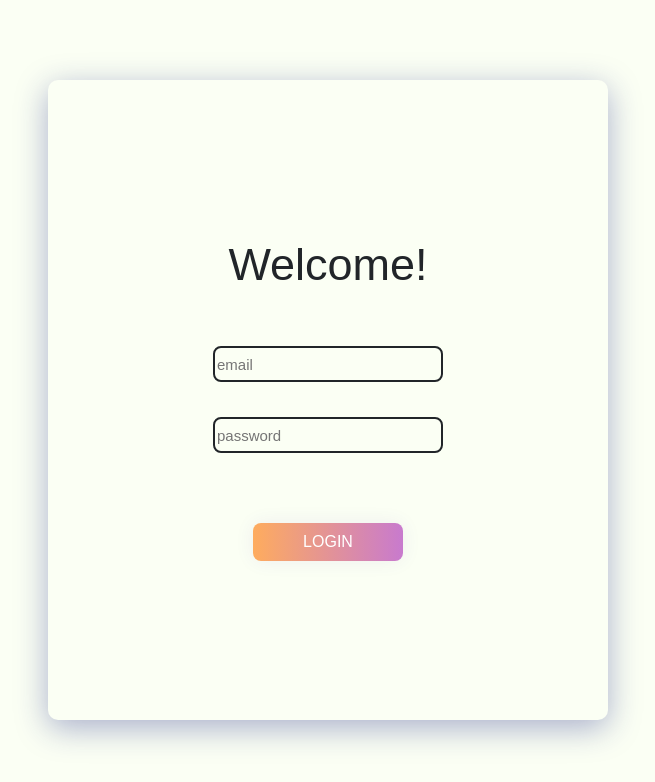
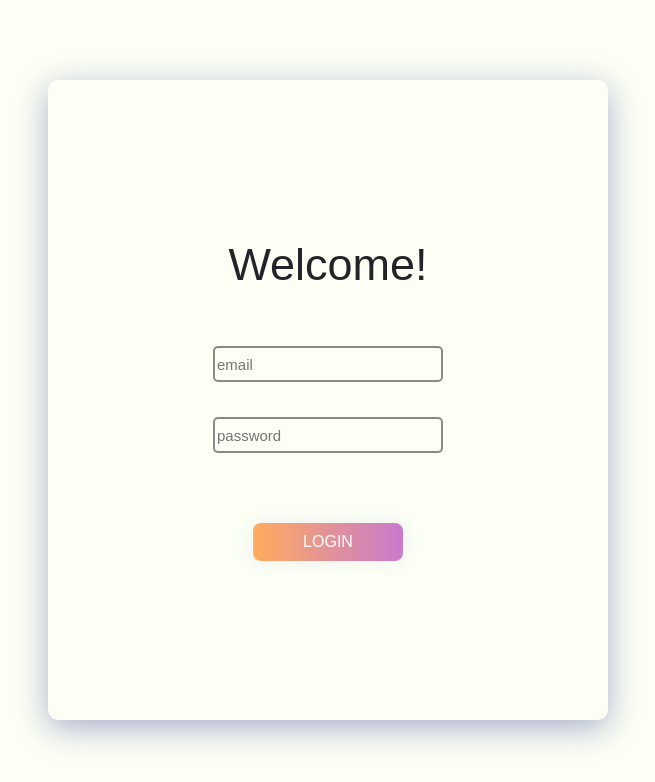
Before and after one commit to elifnurdemir/temple, a React (Create React App) app: page /login in a window 1280 px wide. Shown: the top 782 px of the page, without its empty margins (312-967 px from the left). Built offline with nearby package versions, Linux system fonts and the light colour scheme.

Commit message:
login edit

```diff
--- a/src/assets/css/login.css
+++ b/src/assets/css/login.css
@@ -66,26 +66,27 @@
 
 .login-email-input {
     font-size: 15px;
+    border-style: solid ;
+    border-color: #3f3f3f9a;
     outline: none;
     height: 30px;
-    border-radius: 8px;
+    border-radius: 5px;
     font-family: "Poppins", sans-serif;
     font-weight: 300;
     font-style: normal;
-    border-style: solid;
-    border-color: #212529;
-    background-color: transparent;
+    background-color: #fbfff4;
 }
 
 .login-password-input {
     font-size: 15px;
     outline: none;
+    border-radius: 5px;
     height: 30px;
-    border-radius: 8px;
     font-family: "Poppins", sans-serif;
     font-weight: 300;
     font-style: normal;
-    border-style: solid;
-    border-color: #212529;
-    background-color: transparent;
+    background-color: #fbfff4;
+    border-style: solid ;
+    border-color: #3f3f3f9a;
+
 }
```
